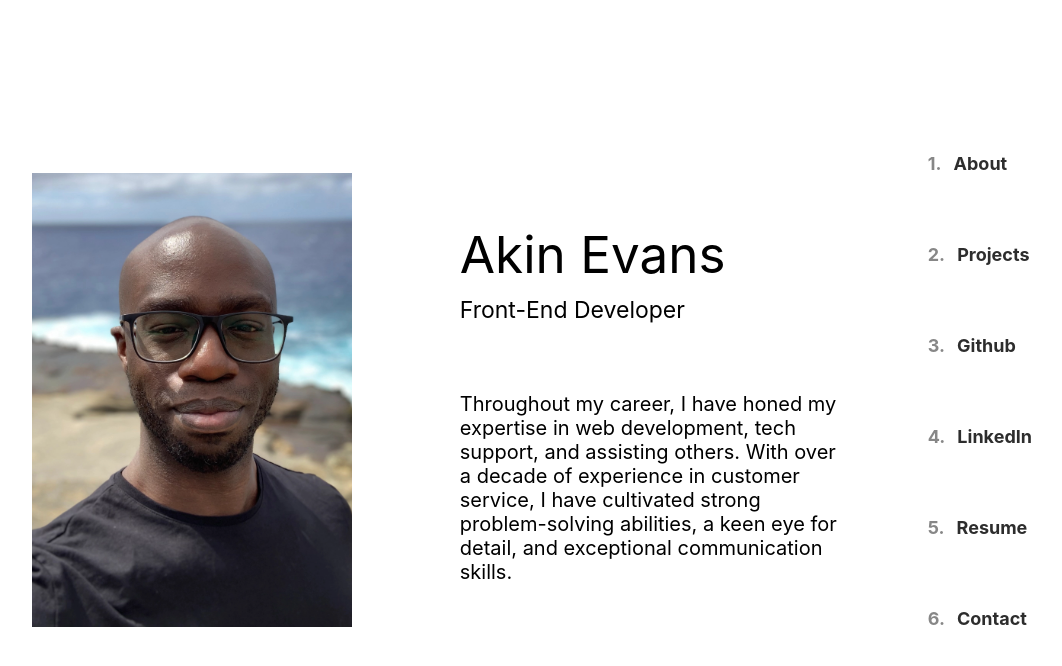
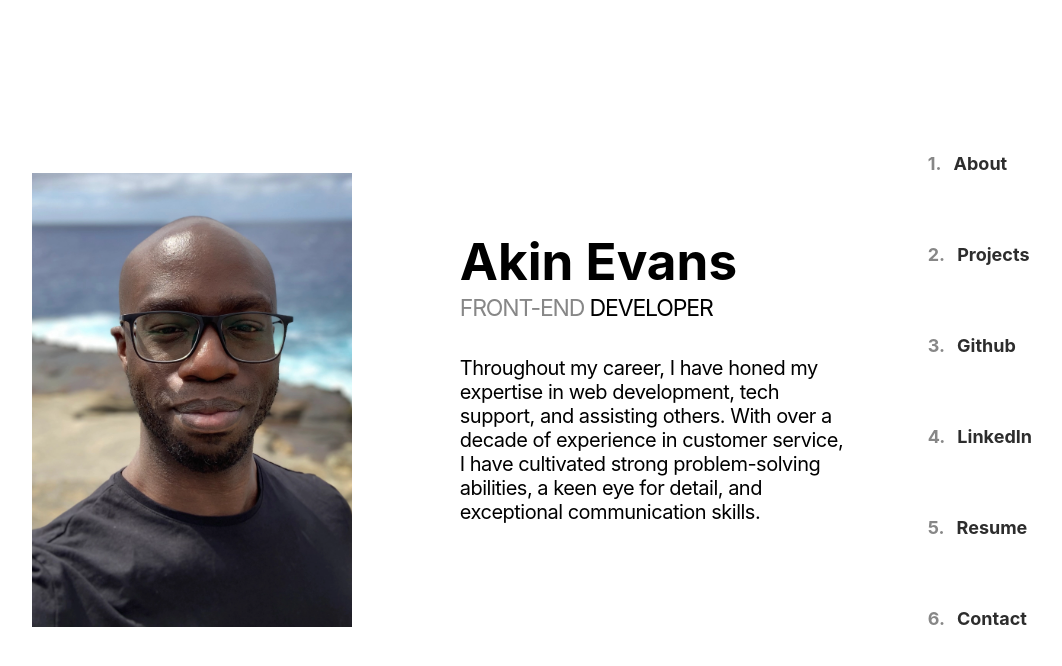
Before and after one commit to akinevans/akinevans.com-v4, a React (Create React App) app: page / in a window 1280 px wide. Shown: the top 666 px of the page, without its empty margins (108-1170 px from the left). Built offline with nearby package versions, Linux system fonts and the light colour scheme.

Commit message:
Continue building out the main UI. Update links in navbar. Update positioning of MainContent text

```diff
--- a/src/components/MainContent/MainContent.js
+++ b/src/components/MainContent/MainContent.js
@@ -9,17 +9,17 @@ export default function MainContent() {
         <img
           src={self}
           alt='akin'
-          className='photo max-w-[320px] max-h-[481.5px]'
+          className='photo max-w-[320px] max-h-[481.5px] select-none'
         />
 
-        <section className='text-content flex flex-col justify-center items-start max-w-[388px]'>
-          <h1 className='font-inter text-titleSize'>
+        <section className='text-content flex flex-col justify-start items-start max-w-[388px] h-[481.5px] '>
+          <h1 className='mt-16 font-inter text-titleSize font-bold'>
             Akin <span>Evans</span>
           </h1>
-          <h2 className='font-inter text-subTitleSize mb-16'>
-            <span>Front-End</span> Developer
+          <h2 className='font-inter text-subTitleSize mb-10 uppercase leading-4 tracking-tighter'>
+            <span className='text-tertiary'>Front-End</span> Developer
           </h2>
-          <p className='font-inter text-bodySize leading-6'>
+          <p className='font-inter text-bodySize leading-6 tracking-tight select-none'>
             Throughout my career, I have honed my expertise in web development,
             tech support, and assisting others. With over a decade of experience
             in customer service, I have cultivated strong problem-solving
--- a/src/components/Navbar/Navbar.js
+++ b/src/components/Navbar/Navbar.js
@@ -9,10 +9,18 @@ export default function Navbar() {
       <a href=''>
         <span className='text-tertiary mr-[12px]'>2.</span>Projects
       </a>
-      <a href=''>
+      <a
+        href='https://github.com/akinevans'
+        target='_blank'
+        rel='noopener noreferrer'
+      >
         <span className='text-tertiary mr-[12px]'>3.</span>Github
       </a>
-      <a href=''>
+      <a
+        href='https://www.linkedin.com/in/akinevans/'
+        target='_blank'
+        rel='noopener noreferrer'
+      >
         <span className='text-tertiary mr-[12px]'>4.</span>LinkedIn
       </a>
       <a href=''>
```
